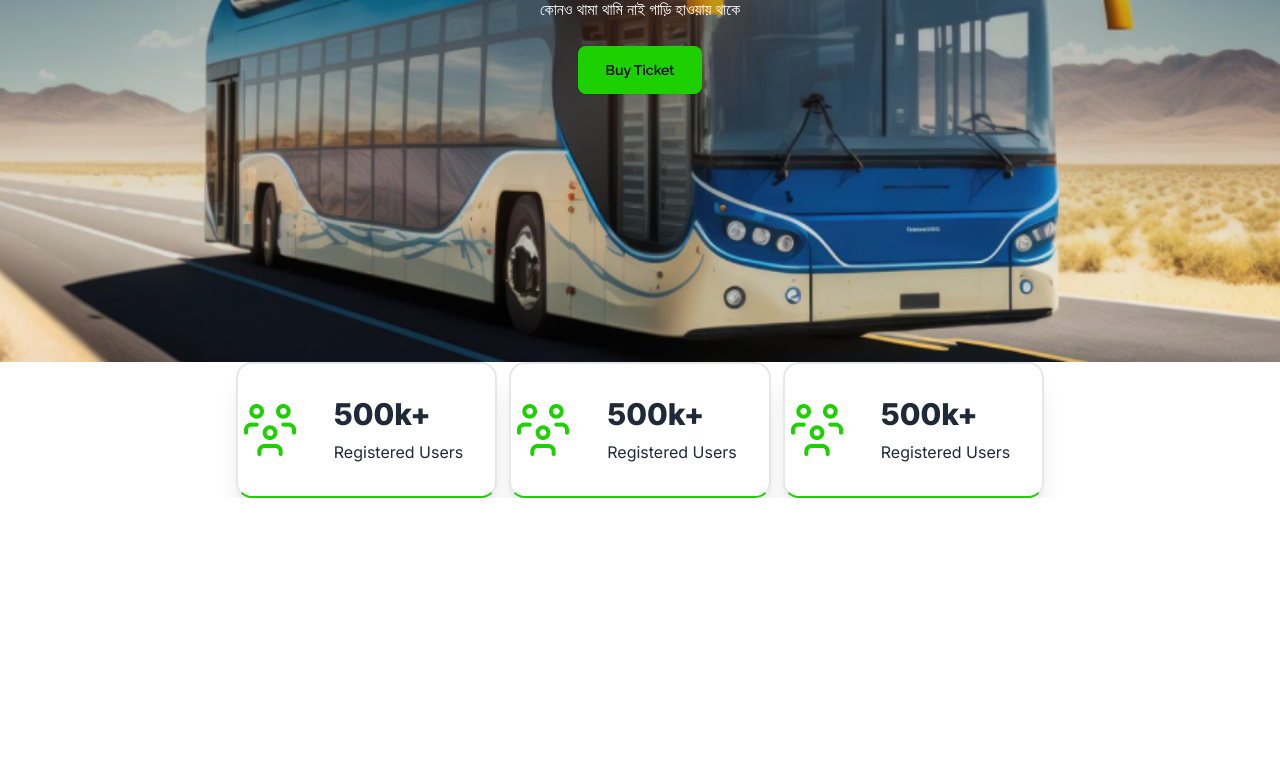
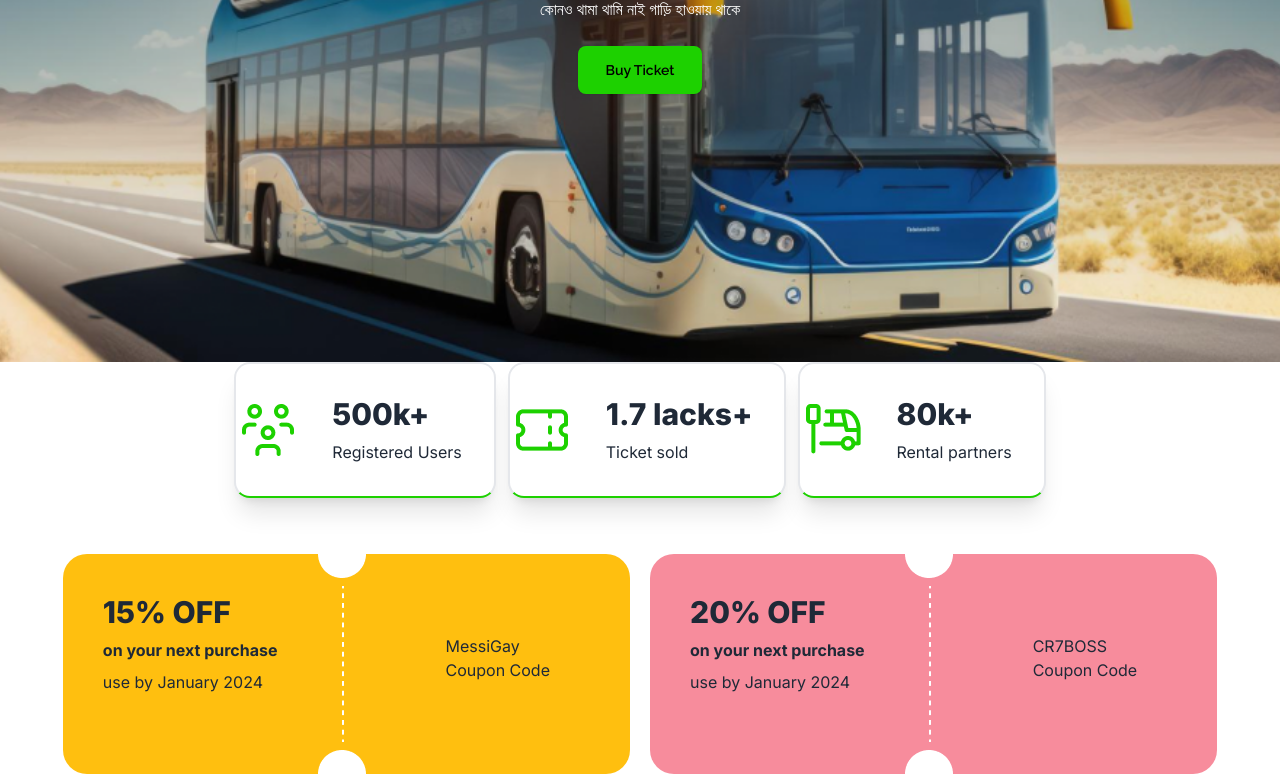
Before and after one commit to Captainboggey/Bus-E-Ticket, a plain HTML site: page index.html in a window 1280 px wide. Shown: the part 546-1320 px from the top of the page. Before the commit the page ends 1044 px from the top, so only its background shows below. Drawn offline with nearby package versions, Linux system fonts and the light colour scheme.

Commit message:
adding coupon section

```diff
--- a/index.html
+++ b/index.html
@@ -90,35 +90,72 @@
 
                 </div>
               </div>
-            <!-- 1 -->
+            <!-- 2 -->
             <div class="card card-side bg-base-100 shadow-xl border-2 border-b-[#1DD100]">
                 <figure>
                   <img
-                    src="/images/people.png"
+                    src="/images/ticket-cupon.png"
                     alt="Movie" />
                 </figure>
                 <div class="card-body">
-                  <h2 class="card-title text-3xl font-extrabold">500k+</h2>
-                  <p>Registered Users</p>
+                  <h2 class="card-title text-3xl font-extrabold">1.7 lacks+</h2>
+                  <p>Ticket sold</p>
 
                 </div>
               </div>
-            <!-- 1 -->
+            <!-- 3 -->
             <div class="card card-side bg-base-100 shadow-xl border-2 border-b-[#1DD100]">
                 <figure>
                   <img
-                    src="/images/people.png"
+                    src="/images/stoppage.png"
                     alt="Movie" />
                 </figure>
                 <div class="card-body">
-                  <h2 class="card-title text-3xl font-extrabold">500k+</h2>
-                  <p>Registered Users</p>
+                  <h2 class="card-title text-3xl font-extrabold">80k+</h2>
+                  <p>Rental partners</p>
 
                 </div>
               </div>
 
 
          </section>
+         <!-- coupon section -->
+
+         <section class="mt-14 flex flex-col lg:flex-row gap-5 justify-center font-inter">
+            <!-- 15% off -->
+
+
+            <div class="flex bg-[#FFBF0F] g rounded-3xl">
+                <div class="  p-10 space-y-2">
+                    <h1 class="text-3xl font-extrabold">15% OFF</h1>
+                    <p class="font-bold">on your next purchase</p>
+                    <p>use by January 2024</p>
+                </div>
+                <div><img src="/images/cupon-devider.png" alt=""></div>
+
+                <div class="p-20">
+                    <p>MessiGay</p>
+                    <p>Coupon Code</p>
+                </div>
+
+        </div>
+            <!-- 20% off -->
+            <div class="flex bg-[#F78C9C] g rounded-3xl">
+                <div class="  p-10 space-y-2">
+                    <h1 class="text-3xl font-extrabold">20% OFF</h1>
+                    <p class="font-bold">on your next purchase</p>
+                    <p>use by January 2024</p>
+                </div>
+                <div><img src="/images/cupon-devider.png" alt=""></div>
+
+                <div class="p-20">
+                    <p>CR7BOSS</p>
+                    <p>Coupon Code</p>
+                </div>
+
+        </div>
+         </section>
+
 
     </header>
 
```
